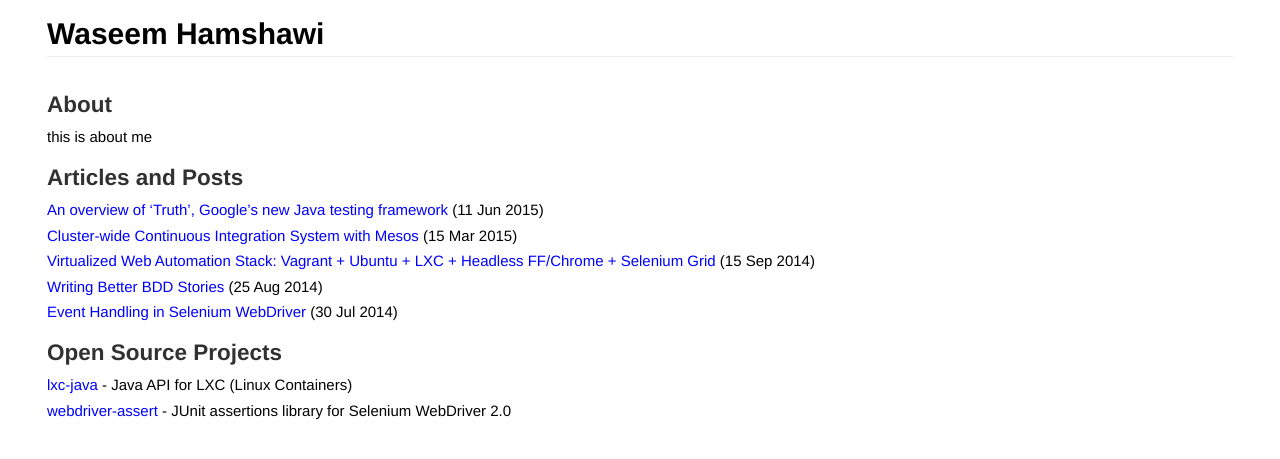
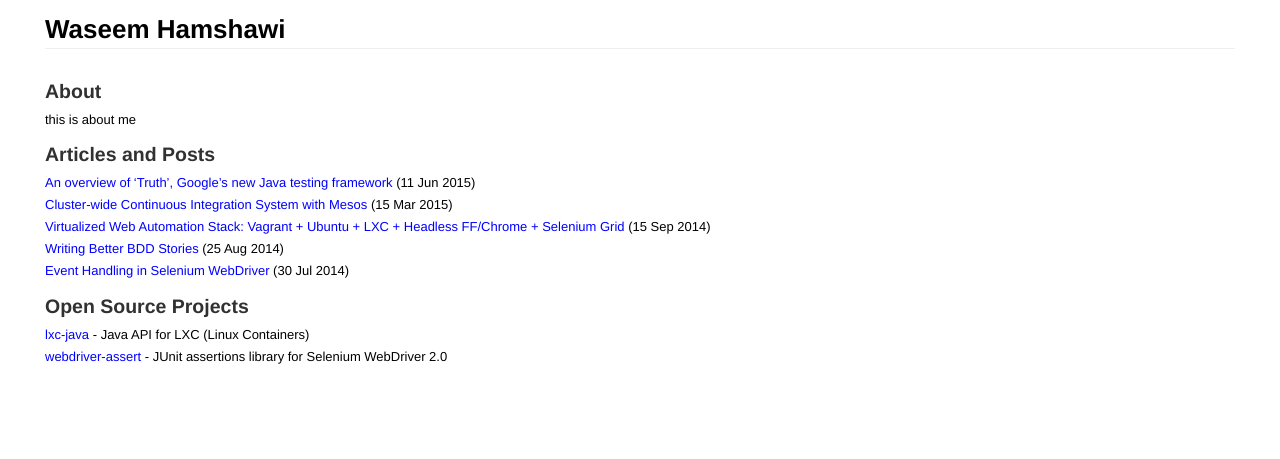
Before and after one commit to waseemh/waseemh.github.io_F, a Jekyll site: the page built from index.md, in a window 1280 px wide. Shown: the top 459 px of the page. Built offline with Jekyll 4.4.1, drawn with Linux system fonts in a browser that asks for light colours; Markdown is read by kramdown in place of the engine named in the settings.

Commit message:
Update poole.css

```diff
--- a/public/css/poole.css
+++ b/public/css/poole.css
@@ -49,12 +49,12 @@ body {
 
 html {
   font-family: "Helvetica Neue", Helvetica, Arial, sans-serif;
-  font-size: 15px;
+  font-size: 13px;
   line-height: 1.5;
 }
 @media (min-width: 38rem) {
   html {
-    font-size: 15px;
+    font-size: 13px;
   }
 }
 
```
